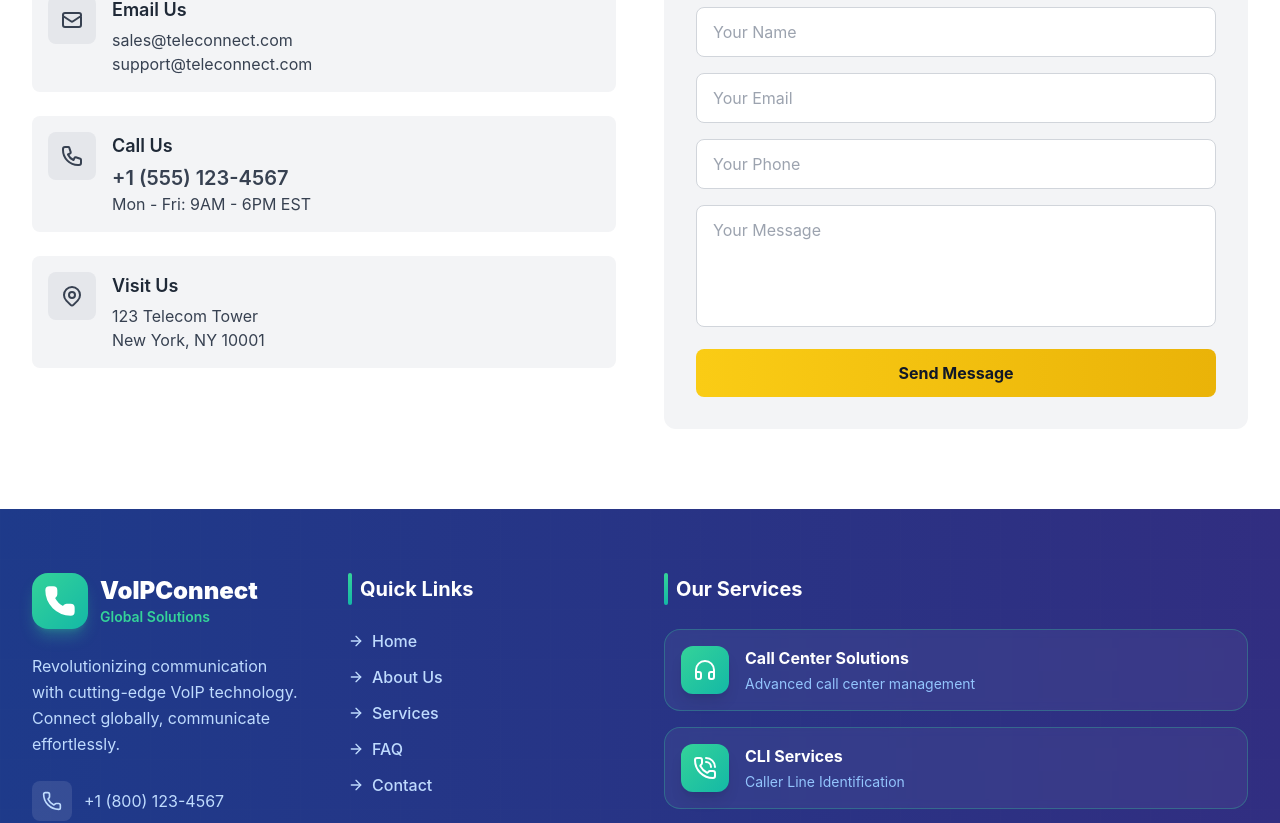
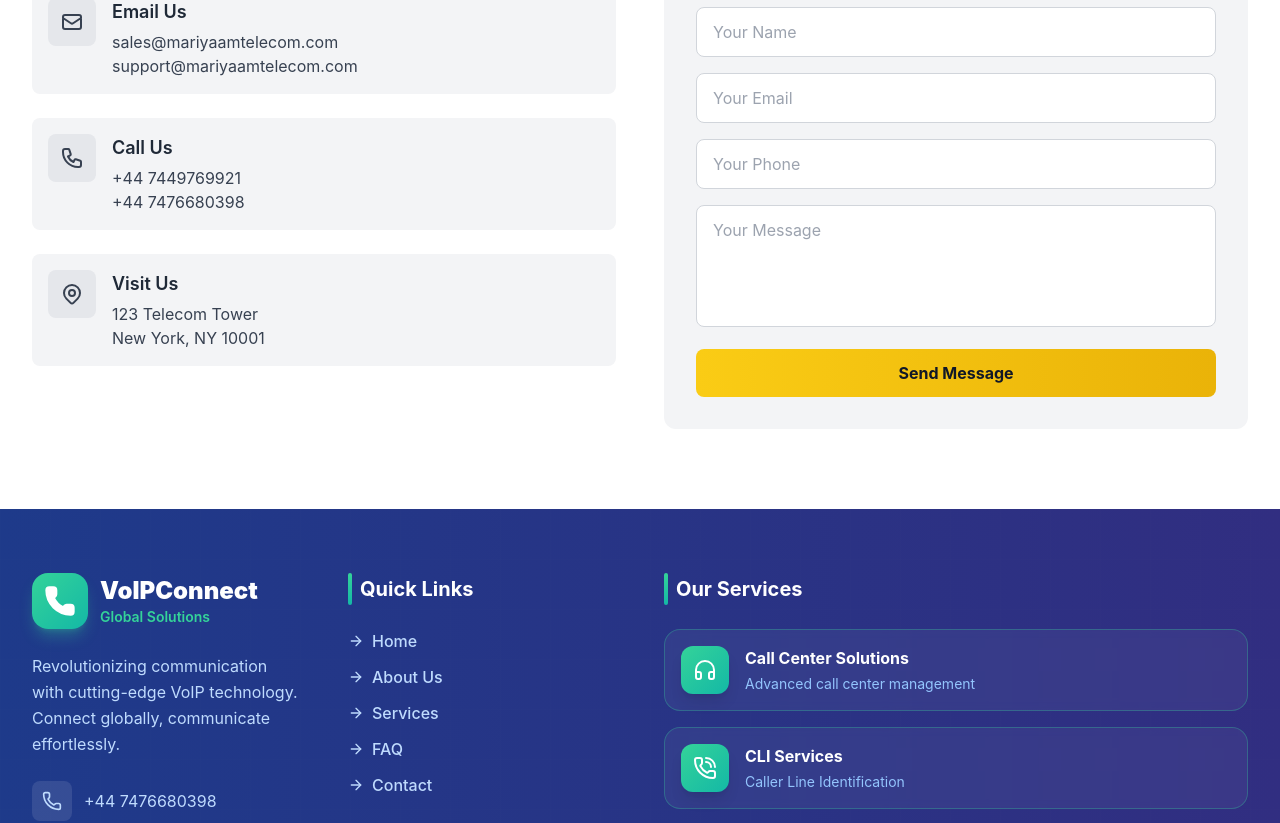
Before and after one commit to cloudqlobe/Supportfile, a React (Create React App) app: page /about in a window 1280 px wide. Shown: the part 3889-4712 px from the top of the page. Built offline with nearby package versions, Linux system fonts and the light colour scheme.

Commit message:
update mail number

```diff
--- a/src/components/Footer.js
+++ b/src/components/Footer.js
@@ -28,7 +28,7 @@ const VoIPFooter = () => {
   ];
 
   const socialLinks = [
-    { icon: Facebook, href: '#', color: 'hover:text-blue-400' },
+    { icon: Facebook, href: 'https://www.facebook.com/mariyaamtelecom?rdid=a09H8QZ4bBYr27LW&share_url=https%3A%2F%2Fwww.facebook.com%2Fshare%2F1Hx4ZydpPs%2F#', color: 'hover:text-blue-400' },
     { icon: Twitter, href: '#', color: 'hover:text-sky-400' },
     { icon: Linkedin, href: 'https://www.linkedin.com/in/arshad-khan-7481482b7?utm_source=share&utm_campaign=share_via&utm_content=profile&utm_medium=android_app', color: 'hover:text-blue-500' },
     { icon: Instagram, href: '#', color: 'hover:text-pink-400' },
@@ -70,13 +70,13 @@ const VoIPFooter = () => {
                 <div className="w-10 h-10 bg-white/10 rounded-lg flex items-center justify-center group-hover:bg-emerald-400/20 transition-colors">
                   <Phone className="w-5 h-5" />
                 </div>
-                <span>+1 (800) 123-4567</span>
+                <span>+44 7476680398</span>
               </div>
               <div className="flex items-center gap-3 text-blue-200 hover:text-emerald-400 transition-colors group">
                 <div className="w-10 h-10 bg-white/10 rounded-lg flex items-center justify-center group-hover:bg-emerald-400/20 transition-colors">
                   <Mail className="w-5 h-5" />
                 </div>
-                <span>info@voipconnect.com</span>
+                <span>sales@mariyaamtelecom.com</span>
               </div>
               <div className="flex items-center gap-3 text-blue-200 hover:text-emerald-400 transition-colors group">
                 <div className="w-10 h-10 bg-white/10 rounded-lg flex items-center justify-center group-hover:bg-emerald-400/20 transition-colors">
--- a/src/components/Navbar.js
+++ b/src/components/Navbar.js
@@ -112,7 +112,9 @@ const Navbar = () => {
               </div>
             </a>
 
-            <a href="#" className="transform hover:-translate-y-1 transition-transform duration-200 group">
+            <a
+            target="_blank"
+             href="https://www.facebook.com/mariyaamtelecom?rdid=a09H8QZ4bBYr27LW&share_url=https%3A%2F%2Fwww.facebook.com%2Fshare%2F1Hx4ZydpPs%2F#" className="transform hover:-translate-y-1 transition-transform duration-200 group">
               <div className="w-8 h-8 rounded-full bg-blue-700 flex items-center justify-center shadow-md group-hover:shadow-lg transition-shadow duration-200">
                 <Facebook className="text-white w-5 h-5" />
               </div>
--- a/src/pages/About/components/Aboutconnect.jsx
+++ b/src/pages/About/components/Aboutconnect.jsx
@@ -31,8 +31,8 @@ const ContactSection = () => {
               </div>
               <div>
                 <h4 className="font-semibold text-lg mb-1 text-gray-800">Email Us</h4>
-                <p>sales@teleconnect.com</p>
-                <p>support@teleconnect.com</p>
+                <p>sales@mariyaamtelecom.com</p>
+                <p>support@mariyaamtelecom.com</p>
               </div>
             </div>
 
@@ -46,8 +46,8 @@ const ContactSection = () => {
               </div>
               <div>
                 <h4 className="font-semibold text-lg mb-1 text-gray-800">Call Us</h4>
-                <p className="text-xl font-semibold">+1 (555) 123-4567</p>
-                <p>Mon - Fri: 9AM - 6PM EST</p>
+                <p>+44 7449769921</p>
+                <p>+44 7476680398</p>
               </div>
             </div>
 
--- a/src/pages/About/page.jsx
+++ b/src/pages/About/page.jsx
@@ -1,9 +1,8 @@
-import React, { useRef } from 'react'
+import { useRef } from 'react'
 import Aboutheader from './components/Aboutheader'
 import Aboutconnect from './components/Aboutconnect'
 import Aboutanimation from './components/Aboutanimation'
 import Aboutcontent1 from './components/Aboutcontent1'
-import ContactSection from '../Home/components/ContactSection'
 
 const page = () => {
   const contactRef = useRef(null);
--- a/src/pages/Contact/components/Contactconnect.jsx
+++ b/src/pages/Contact/components/Contactconnect.jsx
@@ -110,7 +110,7 @@ export default function ContactPage() {
               <Phone className="text-white" size={28} />
             </div>
             <h3 className="font-bold text-gray-800 mb-2 text-lg">Phone</h3>
-            <p className="text-gray-600 font-medium">+1 (555) 123-4567</p>
+            <p className="text-gray-600 font-medium">+44 7449769921</p>
           </div>
 
           <div className="group bg-gradient-to-br from-purple-50 to-purple-100 rounded-2xl shadow-md p-8 hover:shadow-2xl transition-all duration-300 border border-purple-200 hover:scale-105">
@@ -118,7 +118,7 @@ export default function ContactPage() {
               <Mail className="text-white" size={28} />
             </div>
             <h3 className="font-bold text-gray-800 mb-2 text-lg">Email</h3>
-            <p className="text-gray-600 font-medium">contact@example.com</p>
+            <p className="text-gray-600 font-medium">sales@mariyaamtelecom.com</p>
           </div>
 
           <div className="group bg-gradient-to-br from-pink-50 to-pink-100 rounded-2xl shadow-md p-8 hover:shadow-2xl transition-all duration-300 border border-pink-200 hover:scale-105">
--- a/src/pages/Home/components/ContactSection.js
+++ b/src/pages/Home/components/ContactSection.js
@@ -25,8 +25,8 @@ const ContactSection = () => {
               </div>
               <div>
                 <h4 className="font-semibold text-lg mb-1">Email Us</h4>
-                <p className="text-blue-100">sales@teleconnect.com</p>
-                <p className="text-blue-100">support@teleconnect.com</p>
+                <p className="text-blue-100">sales@mariyaamtelecom.com</p>
+                <p className="text-blue-100">support@mariyaamtelecom</p>
               </div>
             </div>
 
@@ -38,8 +38,8 @@ const ContactSection = () => {
               </div>
               <div>
                 <h4 className="font-semibold text-lg mb-1">Call Us</h4>
-                <p className="text-xl font-semibold">+1 (555) 123-4567</p>
-                <p className="text-blue-100">Mon - Fri: 9AM - 6PM EST</p>
+                <p>+44 7476680398</p>
+                <p>+44 7449769921</p>
               </div>
             </div>
 
--- a/src/pages/Services/components/Serviceconnect.jsx
+++ b/src/pages/Services/components/Serviceconnect.jsx
@@ -31,8 +31,8 @@ const ContactSection = () => {
               </div>
               <div>
                 <h4 className="font-semibold text-lg mb-1 text-gray-800">Email Us</h4>
-                <p>sales@teleconnect.com</p>
-                <p>support@teleconnect.com</p>
+                <p>sales@mariyaamtelecom.com</p>
+                <p>support@mariyaamtelecom</p>
               </div>
             </div>
 
@@ -46,8 +46,8 @@ const ContactSection = () => {
               </div>
               <div>
                 <h4 className="font-semibold text-lg mb-1 text-gray-800">Call Us</h4>
-                <p className="text-xl font-semibold">+1 (555) 123-4567</p>
-                <p>Mon - Fri: 9AM - 6PM EST</p>
+                <p>+44 7476680398</p>
+                <p>+44 7449769921</p>
               </div>
             </div>
 
```
